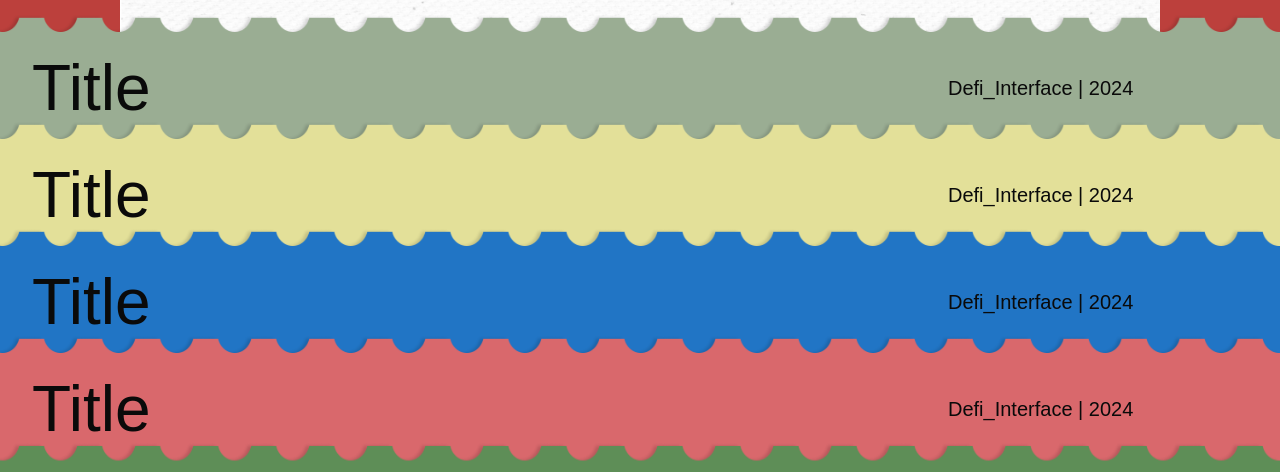
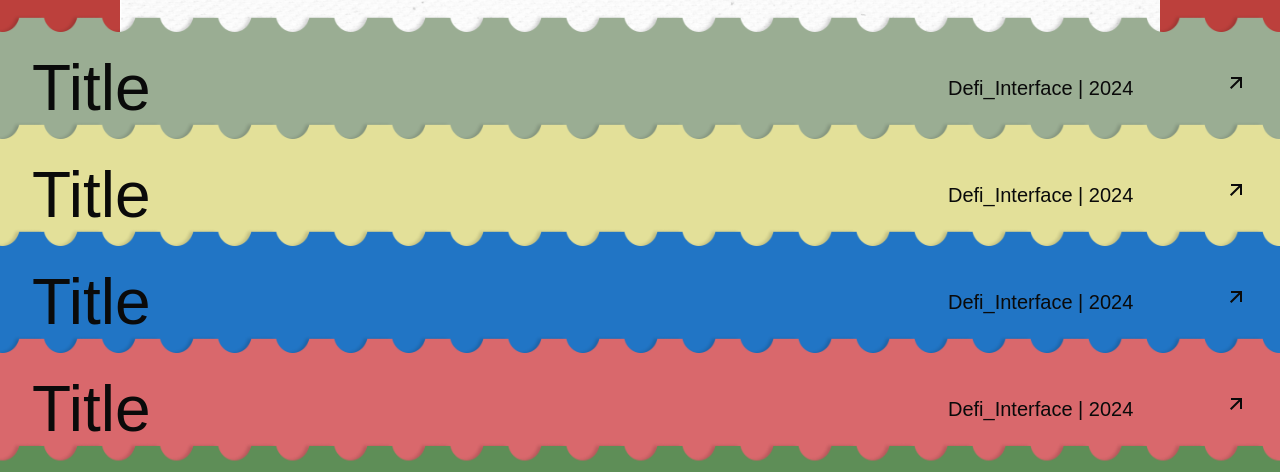
Before and after one commit to TommyNhatNguyen/quang-portfolio, a Next.js app: page /work in a window 1280 px wide. Shown: the part 237-709 px from the top of the page. Built offline with nearby package versions, Linux system fonts and the light colour scheme; a web font is replaced by a local one.

Commit message:
feat: done animate home page

```diff
--- a/app/(pages)/work/page.tsx
+++ b/app/(pages)/work/page.tsx
@@ -2,6 +2,7 @@
 
 import "@/app/styles/work-component.scss";
 import { useGSAP } from "@gsap/react";
+import { RiArrowRightUpLine } from "@remixicon/react";
 import gsap from "gsap";
 import { TextPlugin } from "gsap/TextPlugin";
 import Image from "next/image";
@@ -294,6 +295,9 @@ const WorkPage = () => {
                   <span className="description__separator"></span>
                   <span className="description__text"></span>
                 </div>
+                <div className="icon">
+                  <RiArrowRightUpLine />
+                </div>
               </div>
             </Link>
           );
--- a/package.json
+++ b/package.json
@@ -10,6 +10,7 @@
   },
   "dependencies": {
     "@gsap/react": "^2.1.2",
+    "@remixicon/react": "^4.9.0",
     "gsap": "^3.14.2",
     "next": "16.1.1",
     "react": "19.2.3",
```
Also changed, not shown: 1 other file (tests, documents, lock files or other folders).
